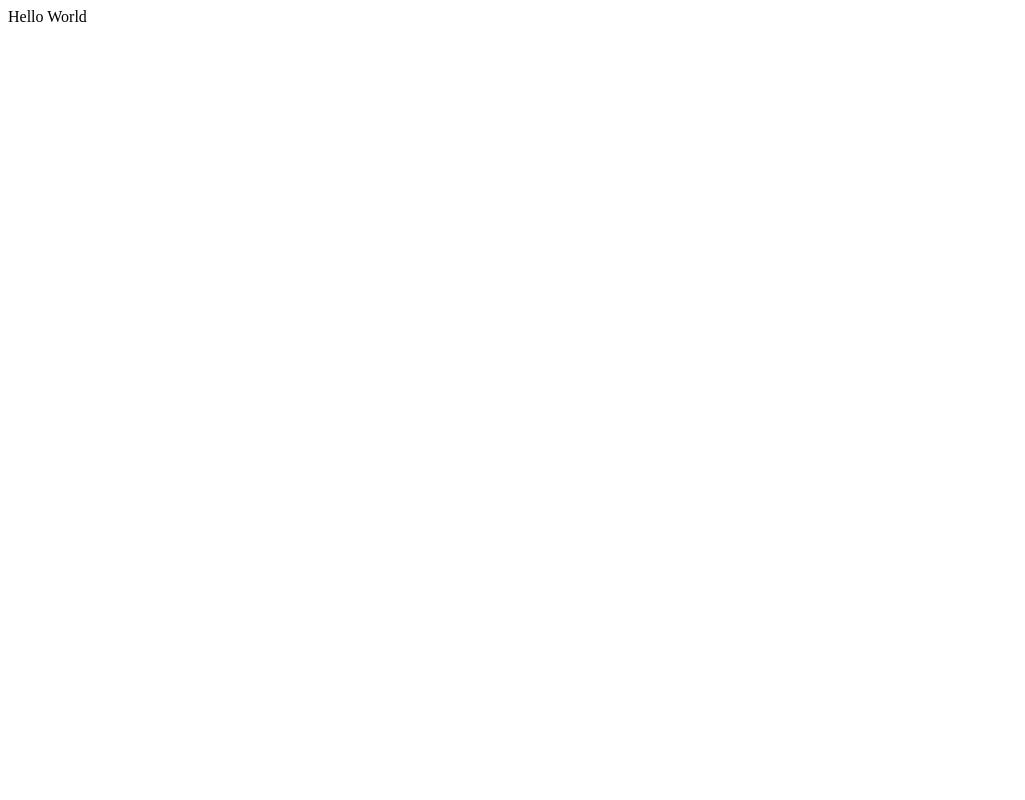
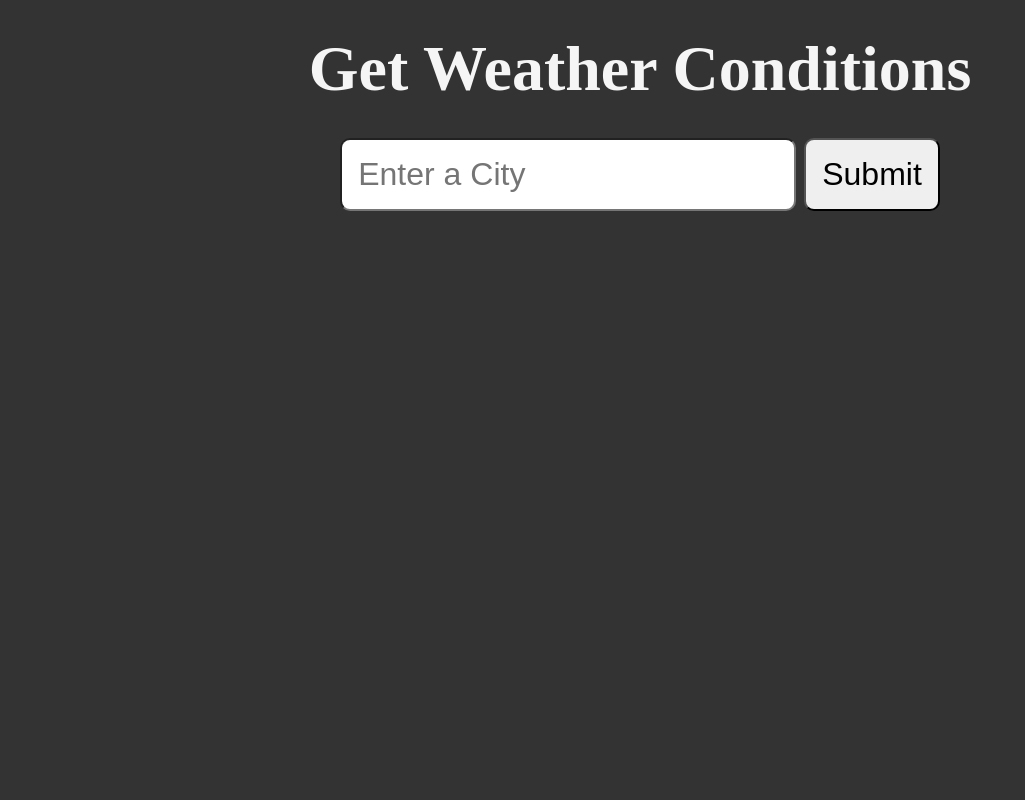
Before and after one commit to Aman07a/CodeCampPy-Mini-Challenges, a Flask app: page / in a window 1280 px wide. Before the commit the part shown is almost empty. Shown: the whole page, without its empty margins (0-1025 px from the left). Run offline with Flask 3, Linux system fonts and the light colour scheme.

Commit message:
Final Project - Part 2

```diff
--- a/lesson23/server.py
+++ b/lesson23/server.py
@@ -8,7 +8,31 @@ app = Flask(__name__)
 @app.route("/")
 @app.route("/index")
 def index():
-    return "Hello World"
+    return render_template("index.html")
+
+
+@app.route("/weather")
+def get_weather():
+    city = request.args.get("city")
+
+    # Check for empty strings or string with only spaces
+    if not bool(city.strip()):
+        # You could render "City Not Found" instead like we do below
+        city = "Kansas City"
+
+    weather_data = get_current_weather(city)
+
+    # City is not found by API
+    if not weather_data["cod"] == 200:
+        return render_template("city-not-found.html")
+
+    return render_template(
+        "weather.html",
+        title=weather_data["name"],
+        status=weather_data["weather"][0]["description"].capitalize(),
+        temp=f"{weather_data['main']['temp']:.1f}",
+        feels_like=f"{weather_data['main']['feels_like']:.1f}",
+    )
 
 
 if __name__ == "__main__":
```
Also changed, not shown: lesson23/templates/weather.html (+4 -4 lines), lesson23/weather.py (+7 -4 lines).
